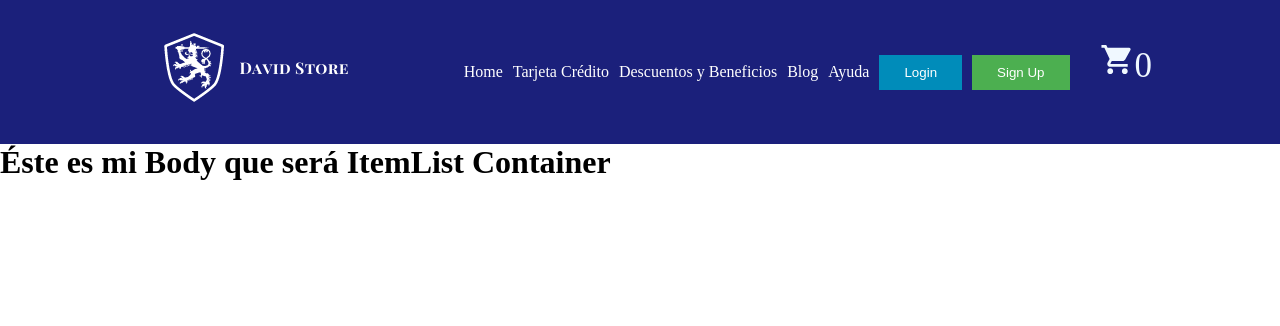
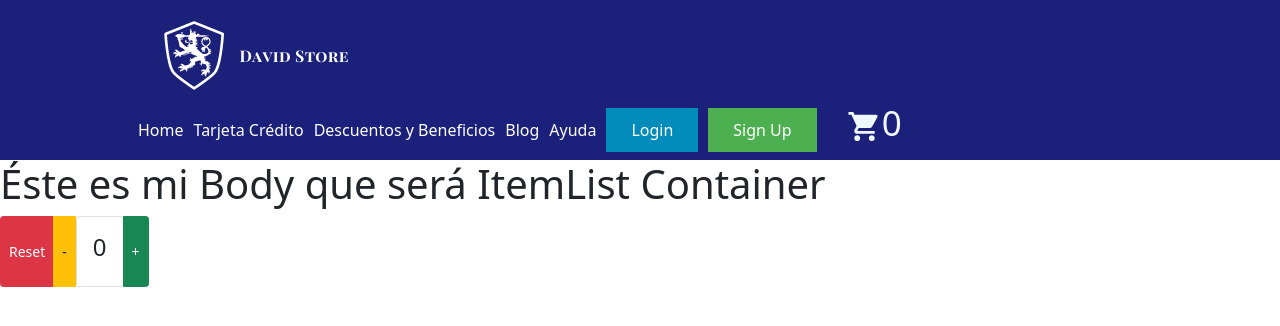
Before and after one commit to davidcastellanos/React-Online-Store, a React (Create React App) app: page / in a window 1280 px wide. Shown: the top 326 px of the page. Built offline with nearby package versions, Linux system fonts and the light colour scheme.

Commit message:
[UPDATE] Added new files

```diff
--- a/package.json
+++ b/package.json
@@ -6,8 +6,10 @@
     "@testing-library/jest-dom": "^5.11.4",
     "@testing-library/react": "^11.1.0",
     "@testing-library/user-event": "^12.1.10",
+    "bootstrap": "^5.1.1",
     "node-sass": "^6.0.1",
     "react": "^17.0.2",
+    "react-bootstrap": "^2.0.0-rc.0",
     "react-dom": "^17.0.2",
     "react-icons": "^4.2.0",
     "react-scripts": "^4.0.3",
--- a/src/App.js
+++ b/src/App.js
@@ -1,15 +1,16 @@
-import React from "react";
+import React from 'react';
 import { menu } from './components/NavBar/menu';
 import './App.scss';
-import { ItemListContainer } from "./components/ItemListContainer/ItemListContainer";
+import { ItemListContainer } from './components/ItemListContainer/ItemListContainer';
 import { NavBar } from './components/NavBar/NavBar';
-
+import { ItemCount } from './components/ItemCount/ItemCount';
 
 function App() {
   return (
     <>
-    <NavBar menu={menu}/>
-    <ItemListContainer/>
+      <NavBar menu={menu} />
+      <ItemListContainer />
+      <ItemCount initialValue={0} />
     </>
   );
 }
--- /dev/null
+++ b/src/components/ItemCount/ItemCount.js
@@ -0,0 +1,42 @@
+import React, { useState } from 'react';
+import ButtonGroup from 'react-bootstrap/ButtonGroup';
+import Button from 'react-bootstrap/Button';
+import { Card } from 'react-bootstrap';
+import 'bootstrap/dist/css/bootstrap.min.css';
+
+export const ItemCount = ({ initialValue }) => {
+  const [contadorItem, setContadorItem] = useState(initialValue);
+
+  const incrementar = () => {
+    setContadorItem(contadorItem + 1);
+  };
+
+  const restar = () => {
+    setContadorItem(contadorItem - 1);
+  };
+
+  const resetear = () => {
+    setContadorItem(initialValue);
+  };
+
+  console.log(contadorItem);
+
+  return (
+    <>
+      <ButtonGroup size='sm' className='mb-2'>
+        <Button variant='danger' onClick={() => resetear()}>
+          Reset
+        </Button>
+        <Button variant='warning' onClick={() => restar()}>
+          -
+        </Button>
+        <Card body>
+          <h4>{contadorItem}</h4>
+        </Card>
+        <Button variant='success' onClick={() => incrementar()}>
+          +
+        </Button>
+      </ButtonGroup>
+    </>
+  );
+};
--- a/src/components/NavBar/NavBar.js
+++ b/src/components/NavBar/NavBar.js
@@ -1,34 +1,31 @@
-import React from "react";
+import React from 'react';
 import './NavBar.scss';
 import logo from '../../assets/img/logo.png';
-import { CartWidget } from "../CardWidget/CartWidget";
+import { CartWidget } from '../CardWidget/CartWidget';
 
-export const NavBar = ({menu}) => {
+export const NavBar = ({ menu }) => {
   //console.log(menu);
   const lista = menu.map((elemento, index) => {
     return (
       <a href='https://www.google.com/' key={index}>
         {elemento}
       </a>
-        )
-    })
+    );
+  });
 
   /* Render */
   return (
     <header className='navbar'>
-
       <a href='https://www.google.com/' className='logo'>
-                <img src={logo} alt='imagen'/>
+        <img src={logo} alt='imagen' className='imagen-logo' />
       </a>
-
 
       <nav className='menu'>
         {lista}
-            <button className="buttonLogin">Login</button>
-            <button className="buttonSignUp">Sign Up</button>
-            <CartWidget cantidad={0}/>
+        <button className='buttonLogin'>Login</button>
+        <button className='buttonSignUp'>Sign Up</button>
+        <CartWidget cantidad={0} />
       </nav>
-
     </header>
-    )
-}
+  );
+};
--- a/src/components/NavBar/NavBar.scss
+++ b/src/components/NavBar/NavBar.scss
@@ -4,14 +4,14 @@
   align-items: center;
   padding: 20px 10%;
 
-    background-color: #1B207B;
+  background-color: #1b207b;
 
-
-    .logo img {
+  .logo {
+    .imagen-logo {
       position: relative;
       width: 160;
     }
-
+  }
 
   a {
     margin-left: 10px;
@@ -20,7 +20,7 @@
   }
 
   .buttonLogin {
-        background-color: #008CBA;
+    background-color: #008cba;
     border: none;
     color: white;
     padding: 10px 25px;
@@ -29,11 +29,10 @@
     display: inline-block;
     margin-left: 10px;
     cursor: pointer;
-
   }
 
   .buttonSignUp {
-        background-color: #4CAF50;
+    background-color: #4caf50;
     border: none;
     color: white;
     padding: 10px 25px;
```
Also changed, not shown: src/components/Item/Item.js (added), 2 other files (tests, documents, lock files or other folders). Lines whose indentation alone changed are shown as unchanged.
